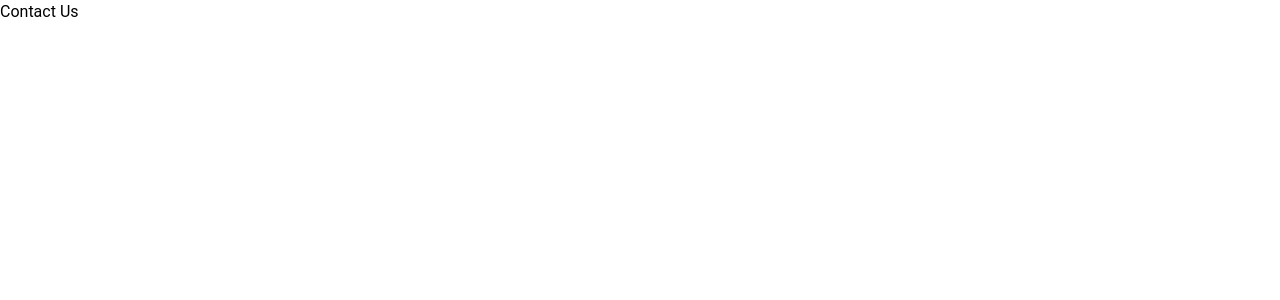
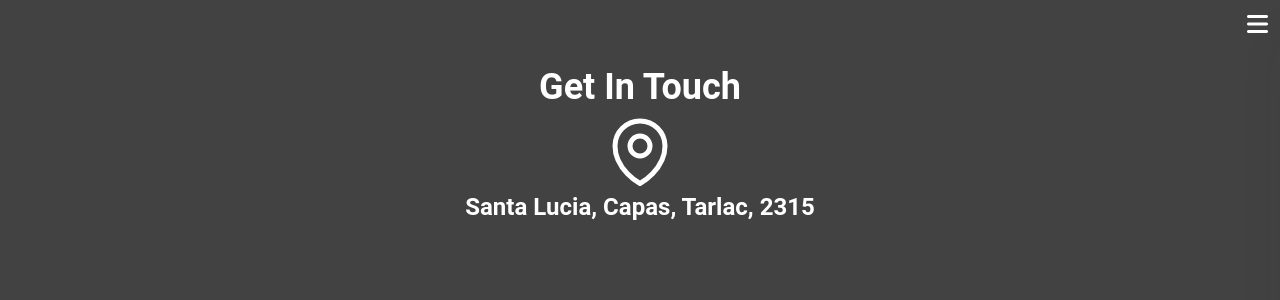
Before and after one commit to aecial/ReactExpressApp, a React (Create React App) app in the folder client/: page /contact in a window 1280 px wide. Shown: the top 300 px of the page. Built offline with nearby package versions, Linux system fonts and the light colour scheme.

Commit message:
added base page for contact

```diff
--- a/client/src/components/HamburgerButtonBlock.js
+++ b/client/src/components/HamburgerButtonBlock.js
@@ -2,7 +2,7 @@ import { DrawerWithNavigation } from "./DrawerWithNavigation";
 
 const HamburgerButtonBlock = ({ hamburgerColor }) => {
   return (
-    <div className="bg-black h-12 text-white flex">
+    <div className=" h-12 text-white flex">
       <DrawerWithNavigation hamburgerColor={hamburgerColor} />
     </div>
   );
--- a/client/src/index.css
+++ b/client/src/index.css
@@ -9,3 +9,6 @@
 .foodPillsDiv::-webkit-scrollbar {
   display: none;
 }
+.heightWithBlock {
+  height: calc(100% - 60px);
+}
--- a/client/src/pages/Contact.js
+++ b/client/src/pages/Contact.js
@@ -1,5 +1,45 @@
+import HamburgerButtonBlock from "../components/HamburgerButtonBlock";
+import { Typography } from "@material-tailwind/react";
 const Contact = () => {
-  return <main>Contact Us</main>;
+  return (
+    <main>
+      <div className="h-screen bg-gray-800">
+        <HamburgerButtonBlock />
+        <div className="heightWithBlock p-4">
+          <Typography variant="h2" className="text-center" color="white">
+            Get In Touch
+          </Typography>
+
+          <div className="flex flex-col justify-center items-center">
+            <div className="flex flex-col justify-center items-center">
+              <svg
+                xmlns="http://www.w3.org/2000/svg"
+                fill="none"
+                viewBox="0 0 24 24"
+                stroke-width="1.5"
+                stroke="currentColor"
+                class="w-20 h-20 text-white"
+              >
+                <path
+                  stroke-linecap="round"
+                  stroke-linejoin="round"
+                  d="M15 10.5a3 3 0 1 1-6 0 3 3 0 0 1 6 0Z"
+                />
+                <path
+                  stroke-linecap="round"
+                  stroke-linejoin="round"
+                  d="M19.5 10.5c0 7.142-7.5 11.25-7.5 11.25S4.5 17.642 4.5 10.5a7.5 7.5 0 1 1 15 0Z"
+                />
+              </svg>
+              <Typography variant="h4" color="white" className="text-center">
+                Santa Lucia, Capas, Tarlac, 2315
+              </Typography>
+            </div>
+          </div>
+        </div>
+      </div>
+    </main>
+  );
 };
 
 export default Contact;
```
